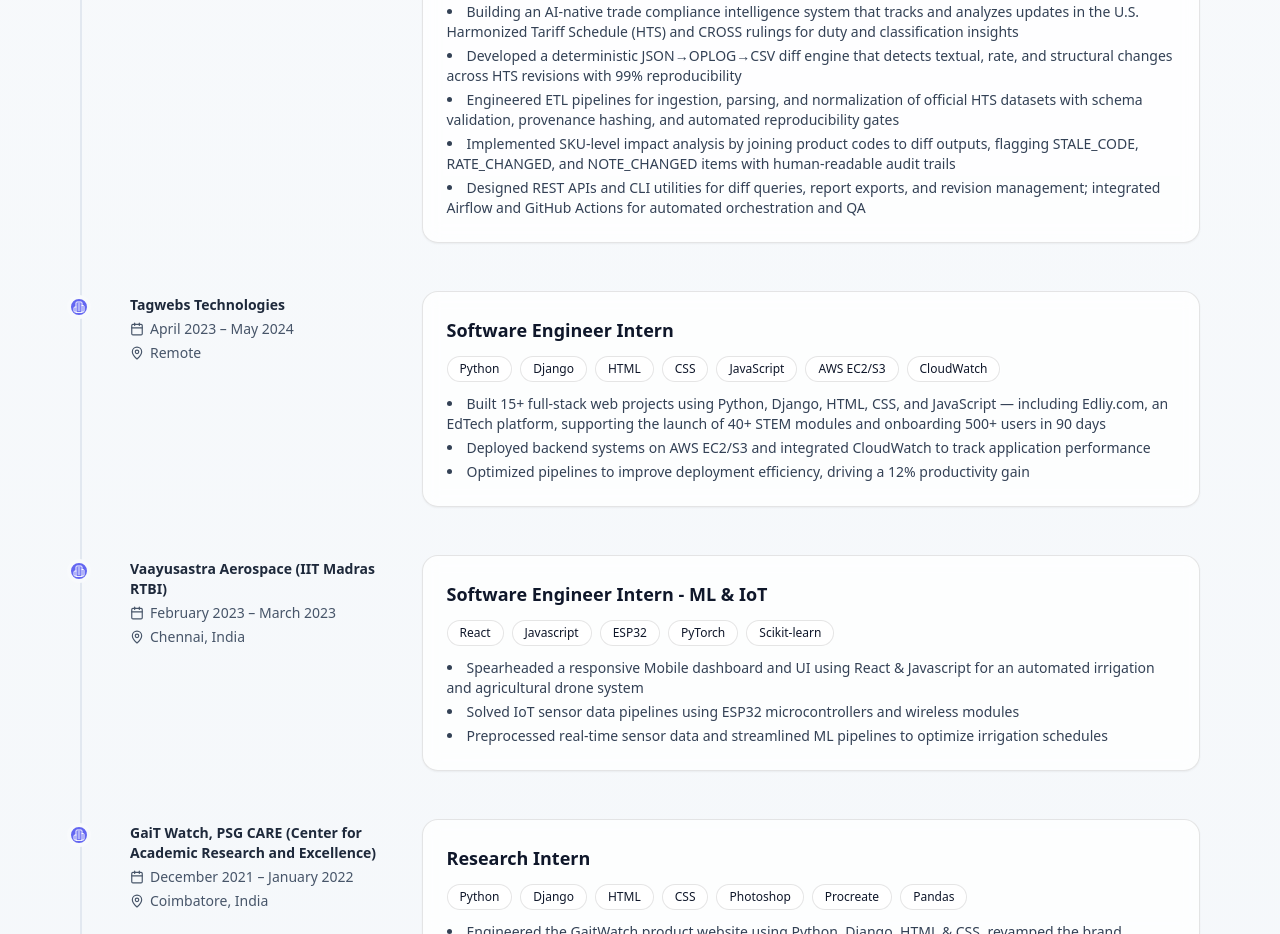
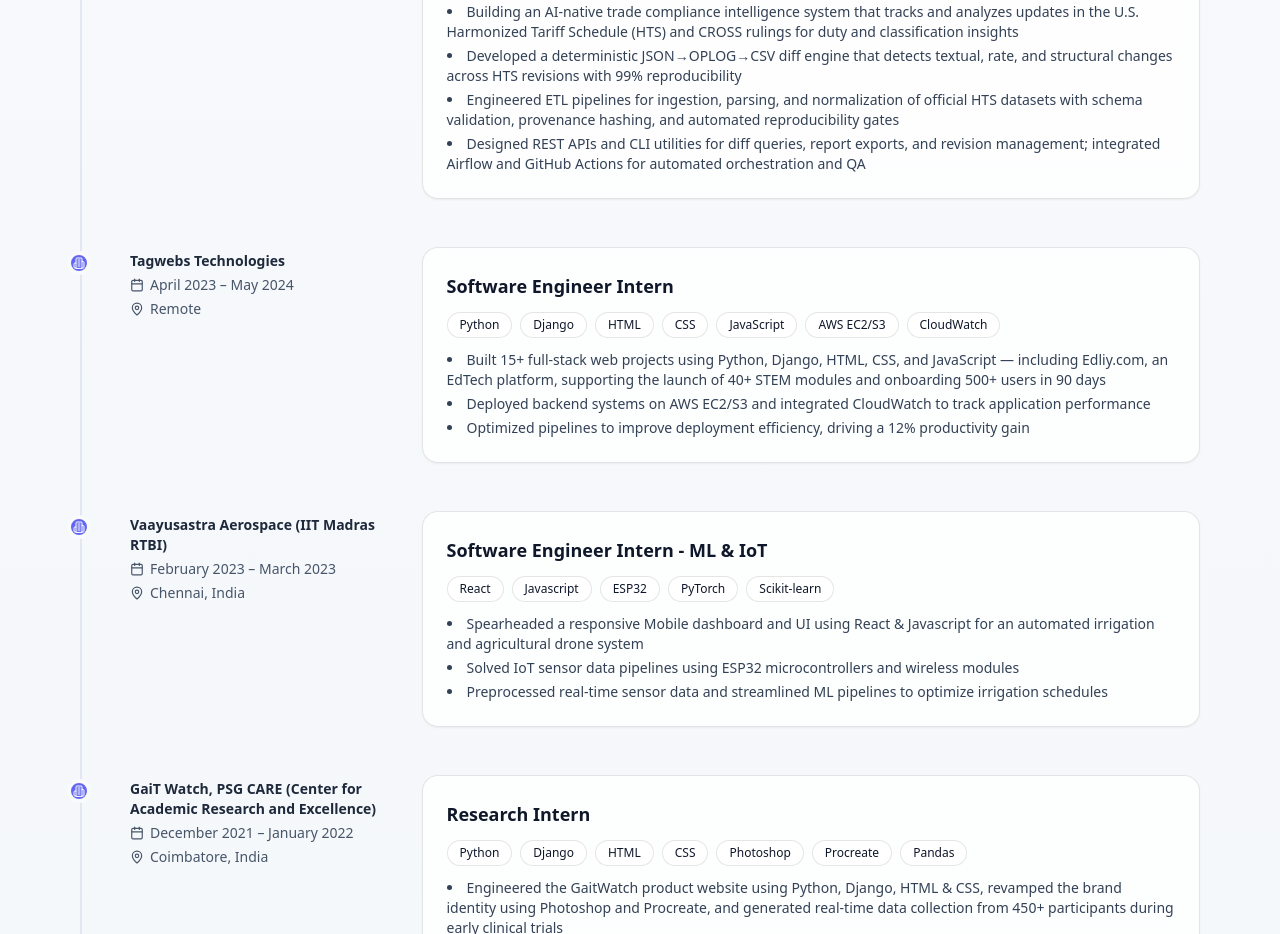
Before and after one commit to Nishanth-G-Palaniswami/Nishanth-G-Palaniswami-Portfolio, a React (Vite) app: page / in a window 1280 px wide. Shown: the part 1060-1994 px from the top of the page. Built offline with nearby package versions, Linux system fonts and the light colour scheme.

Commit message:
updated SAIL intern
Removed SKU-level impact analysis description from impact section.

```diff
--- a/src/App.jsx
+++ b/src/App.jsx
@@ -61,7 +61,6 @@ const EXPERIENCE = [
       "Building an AI-native trade compliance intelligence system that tracks and analyzes updates in the U.S. Harmonized Tariff Schedule (HTS) and CROSS rulings for duty and classification insights",
       "Developed a deterministic JSON→OPLOG→CSV diff engine that detects textual, rate, and structural changes across HTS revisions with 99% reproducibility",
       "Engineered ETL pipelines for ingestion, parsing, and normalization of official HTS datasets with schema validation, provenance hashing, and automated reproducibility gates",
-      "Implemented SKU-level impact analysis by joining product codes to diff outputs, flagging STALE_CODE, RATE_CHANGED, and NOTE_CHANGED items with human-readable audit trails",
       "Designed REST APIs and CLI utilities for diff queries, report exports, and revision management; integrated Airflow and GitHub Actions for automated orchestration and QA"
     ],
     "stack": [
```
